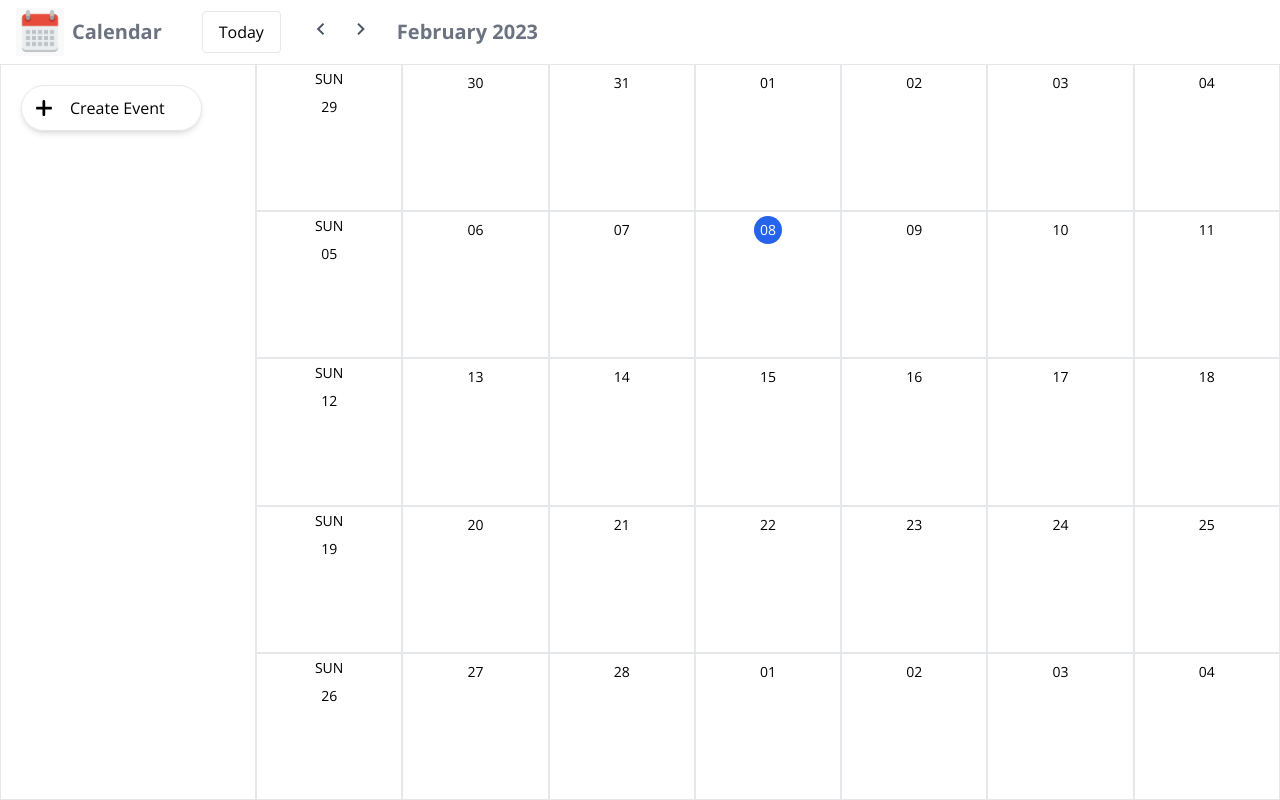
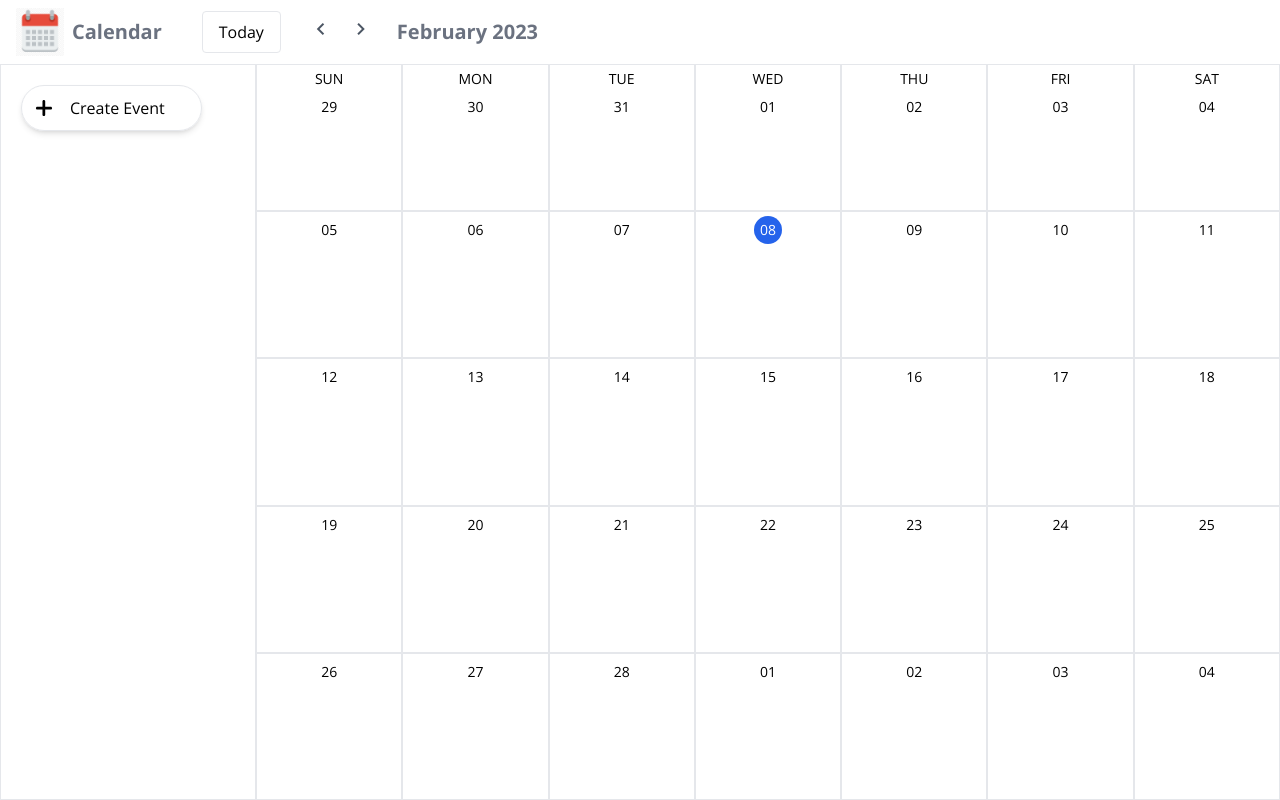
Before and after one commit to ahsanali17/Calendar, a React (Vite) app in the folder frontend/: page / in a window 1280 px wide. Built offline with nearby package versions, Linux system fonts and the light colour scheme.

Commit message:
fixed issue with months not displaying horizontally

```diff
--- a/frontend/src/components/Calendar/Month/Month.tsx
+++ b/frontend/src/components/Calendar/Month/Month.tsx
@@ -8,7 +8,7 @@
    {month.map((row: any, i: number) => (
     <Fragment key={i}>
       {row.map((day: any, idx: number) => (
-       <Day day={day} key={idx} rowIdx={idx}/>
+       <Day day={day} key={idx} rowIdx={i}/>
       ))}
     </Fragment>
    ))}
```
